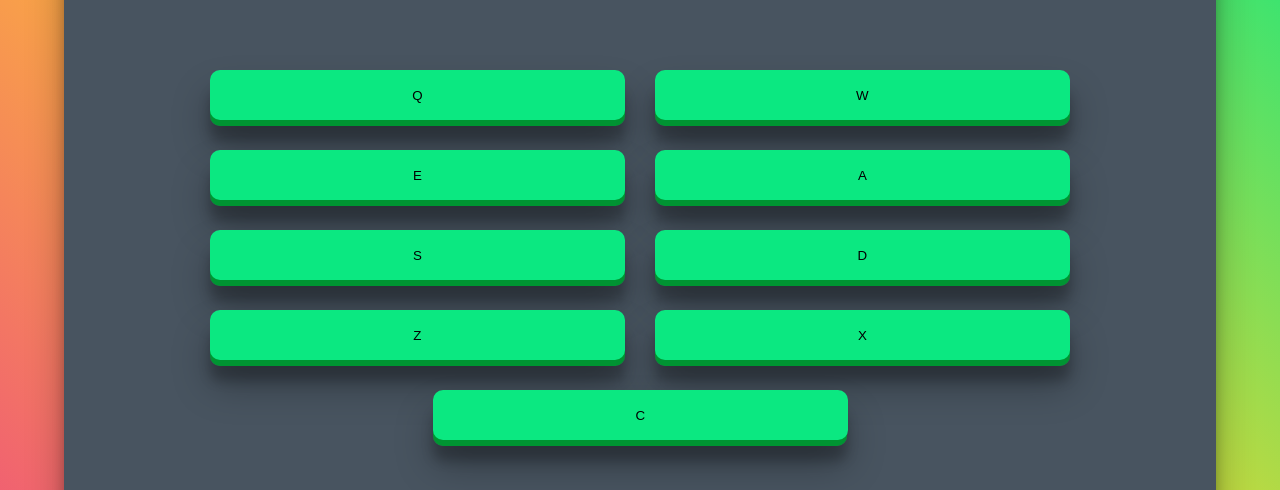
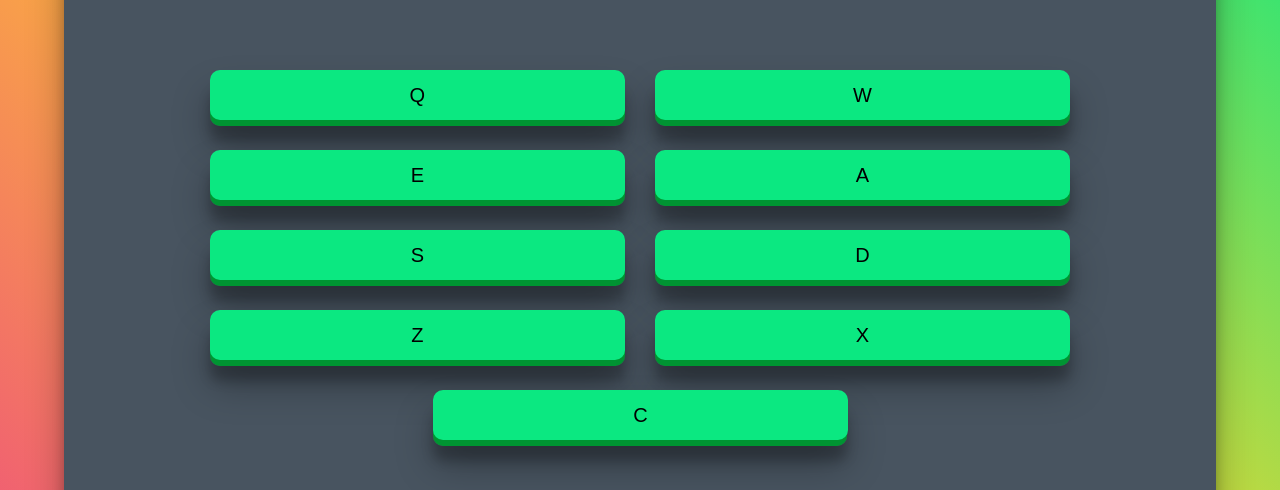
Before and after one commit to Julian-Sz/FCC-Drum-Machine, a React (Create React App) app: page / in a window 1280 px wide. Shown: the part 219-709 px from the top of the page. Built offline with nearby package versions, Linux system fonts and the light colour scheme.

Commit message:
removed console logs

```diff
--- a/src/App.css
+++ b/src/App.css
@@ -106,6 +106,7 @@ body {
   width: 100%;
   height: 100%;
   background: #0be881;
+  font-size: 20px;
   display: flex;
   align-items: center;
   justify-content: center;
```
Also changed, not shown: src/App.js (+0 -9 lines).
